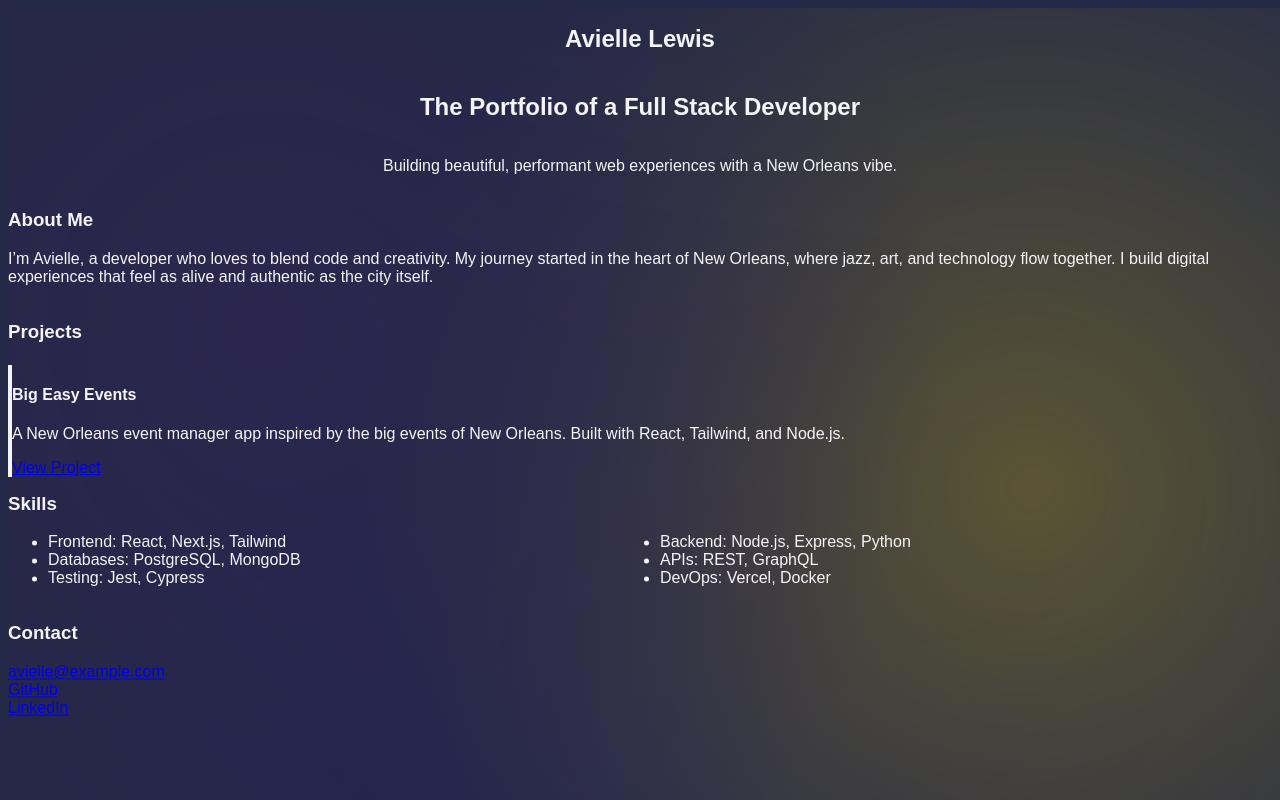
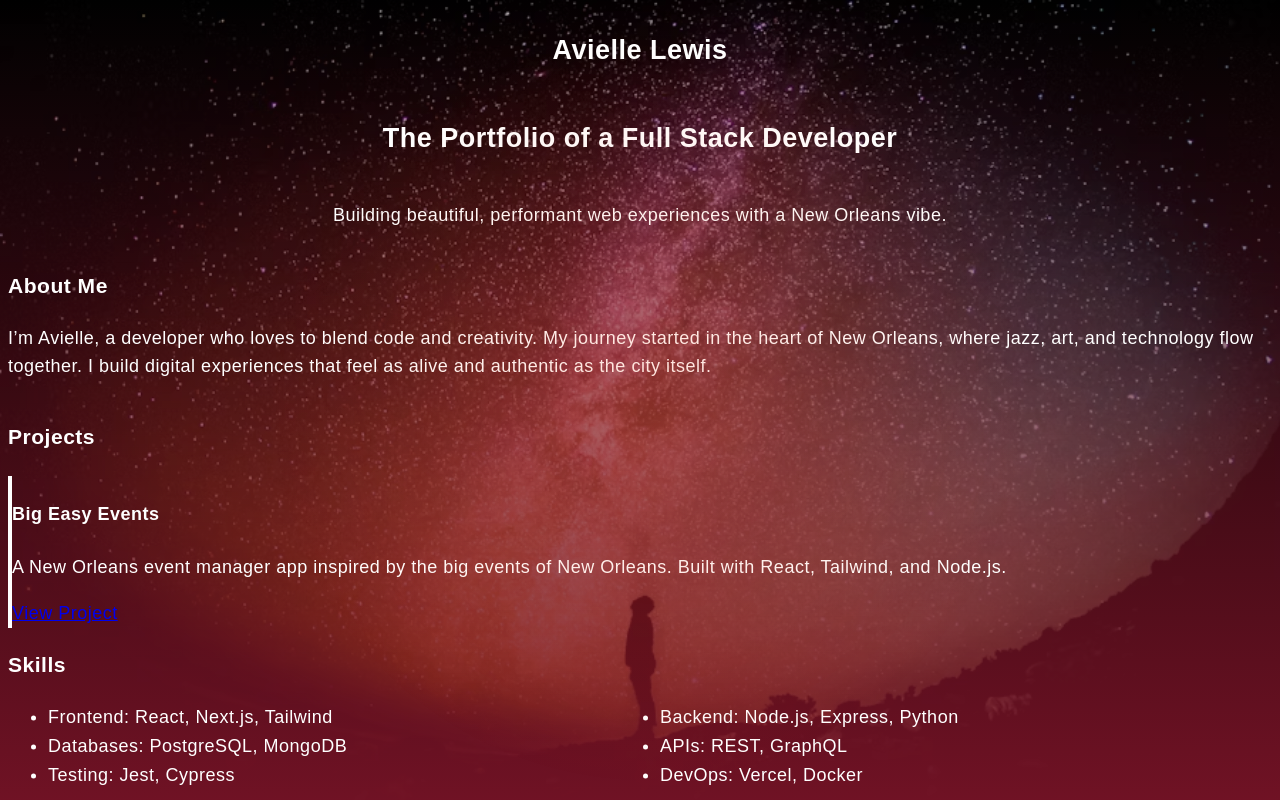
Before and after one commit to aviselanj/perfect-portfolio, a Next.js app: page / in a window 1280 px wide. Shown: the top 800 px of the page. Built offline with nearby package versions, Linux system fonts and the light colour scheme.

Commit message:
added background image overlay

```diff
--- a/src/app/globals.css
+++ b/src/app/globals.css
@@ -41,11 +41,20 @@
 }
 
 body {
-  background: var(--background);
+  background:
+      linear-gradient(rgba(0, 0, 0, 0.3),
+        /* Semi-transparent black overlay */
+        rgba(123, 20, 40, 0.904)),
+      url("/stars.jpg");
+    background-size: cover;
+    background-repeat: no-repeat;
+    background-position: center;
+    background-attachment: fixed;
+    min-height: 100vh;
   color: var(--foreground);
   font-family: var(--font-creative);
   min-height: 100vh;
-  position: relative;
+  position: absolute;
   overflow-x: hidden;
 }
 @keyframes float {
--- a/src/app/layout.tsx
+++ b/src/app/layout.tsx
@@ -20,10 +20,9 @@ const quicksand = Quicksand({
 });
 
 export const metadata: Metadata = {
-  title: "Create Next App",
-  description: "Generated by create next app",
+  title: "Avielle Lewis - Full Stack Developer",
+  description: "Portfolio of Avielle Lewis with a New Orleans and Space Vibe.",
 };
-
 
 interface RootLayoutProps {
   children: React.ReactNode;
@@ -34,10 +33,20 @@ export default function RootLayout({ children }: RootLayoutProps) {
     <html lang="en">
       <body
         className={`antialiased ${geistSans.variable} ${geistMono.variable} ${quicksand.variable}`}
-        style={{ minHeight: "100vh", position: "relative", overflowX: "hidden" }}
+        style={{
+          minHeight: "100vh",
+          position: "relative",
+          overflowX: "hidden",
+          fontSize: "18px",
+          lineHeight: "1.6",
+          letterSpacing: "0.5px",
+         //backgroundColor: "#1a1a2e",
+          color: "#fff", // White text for contrast
+          //transition: "background-color 1s ease",
+        }}
       >
-        {/* Animated background layer */}
-        <div
+        {/* Cosmic/Space Background with Nebula-like effect */}
+       {/* <div
           aria-hidden="true"
           className="fixed inset-0 -z-10 pointer-events-none animate-bg-move"
           style={{
@@ -48,7 +57,34 @@ export default function RootLayout({ children }: RootLayoutProps) {
             opacity: 0.25,
             width: "100vw",
             height: "100vh",
-            transition: "background 1s linear"
+            transition: "background 1s linear",
+          }}
+        />/*}
+
+        {/* Subtle Animated Particles or Stars */}
+        <div
+          className="fixed inset-0 z-0 pointer-events-none bg-no-repeat bg-cover"
+          style={{
+            backgroundImage: "url('/stars.jpg')",
+            backgroundSize: "cover", // Make sure the image covers the entire container
+            opacity: 0.1,
+            backgroundColor: "#ff0000 !important",
+            animation: "stars 60s infinite linear",
+
+          }}
+        />
+
+        {/* Glowing Gold Effects */}
+        <div
+          aria-hidden="true"
+          className="fixed inset-0 z-2 pointer-events-none"
+          style={{
+            background:
+              "radial-gradient(circle at 50% 50%, rgba(255, 55, 0, 0.5) 0%, transparent 50%)",
+            opacity: 0.3,
+            width: "100vw",
+            height: "100vh",
+            transition: "background 1s ease-in-out",
           }}
         />
         {children}
```
Also changed, not shown: public/stars.jpg (added).
